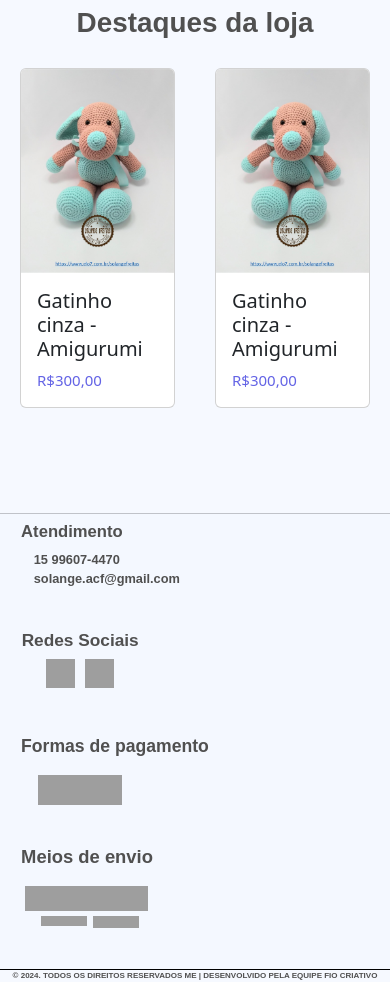
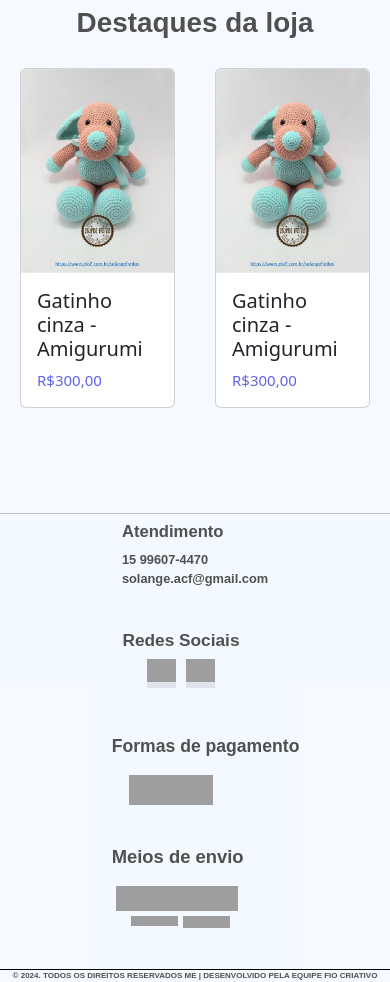
Before and after one commit to PedroMTG/TCC, a PHP site: page /inicio.php in a window 390 px wide. Shown: the part 450-1432 px from the top of the page. Run offline with PHP 8.4, Linux system fonts and the light colour scheme; some libraries are stand-ins or nearby versions; grey boxes are pictures that could not be loaded.

Commit message:
coluna_mobile

```diff
--- a/CSS/style.css
+++ b/CSS/style.css
@@ -233,7 +233,7 @@ header{
         display: flex;
         flex-direction: row;
         align-items: center;
-        margin-left: 4.5vh;
+        margin-left: 3vh;
       }
 
       .rodape-img a img{
@@ -649,13 +649,19 @@ header{
         bottom: 0;
         left: 0;
         display: flex;
-        flex-direction: row;
+        flex-direction: column;
+        align-items: center;
+      }
+
+      .rodape-principal{
+        display: flex;
+        flex-direction: column;
+        align-items: center;
       }
 
       .rodape-atendimento{
         margin: 1vh;
         font-size: 80%;
-        margin-left: 2.5vh;
       }
 
       .rodape-atendimento h1{
@@ -663,9 +669,7 @@ header{
         font-weight: bold;
       }
 
-      .r-p{
-        margin-left: 1.5vh;
-      }
+
 
       .rodape-redes-container{
         display: flex;
```
